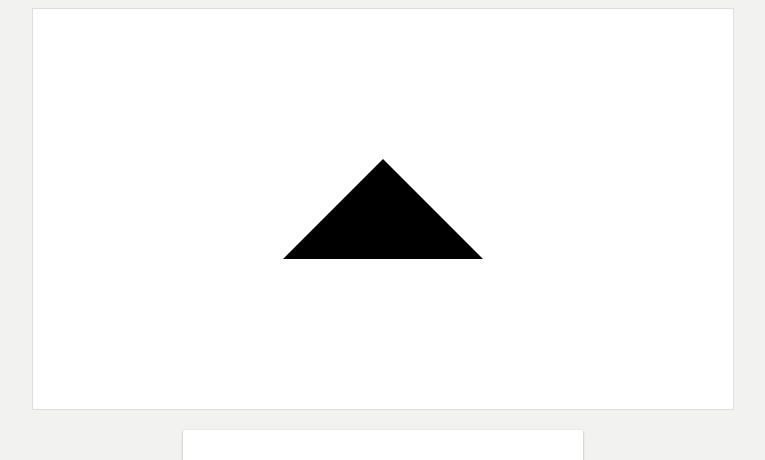
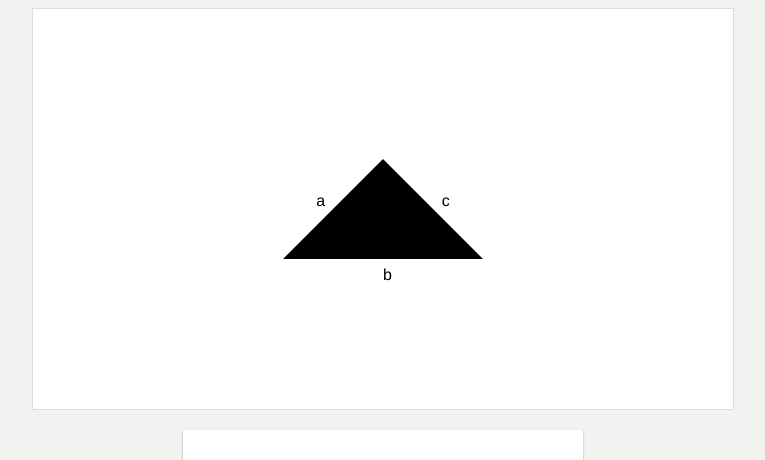
Before and after one commit to markdyousef/geometry-challenge, a React (Create React App) app: page / in a window 1280 px wide. Shown: the top 460 px of the page, without its empty margins (257-1022 px from the left). Built offline with nearby package versions, Linux system fonts and the light colour scheme.

Commit message:
added side labels to triangle viz

```diff
--- a/src/App.js
+++ b/src/App.js
@@ -34,18 +34,18 @@ class App extends Component {
   };
   componentDidMount() {
     const { sides } = this.state;
-    const borders = sidesToBorders(...Object.values(sides));
+    const borders = sidesToBorders(sides);
     this.changeType(sides);
     this.setState({ borders });
   }
   changeSide = side => {
     const newSides = { ...this.state.sides, ...side };
-    const borders = sidesToBorders(...Object.values(newSides));
+    const borders = sidesToBorders(newSides);
     this.changeType(newSides);
     this.setState({ sides: newSides, borders });
   };
   changeType = sides => {
-    const type = compareSides(...Object.values(sides));
+    const type = compareSides(sides);
     this.setState({ type });
   };
   render() {
--- a/src/components/Triangle.js
+++ b/src/components/Triangle.js
@@ -1,13 +1,12 @@
 import React from "react";
 import styled from "styled-components";
-import { bordersToSides, sidesToBorders } from "../lib/triangle-utils";
 
 const MAX_WIDTH = 700;
 const MAX_HEIGHT = 400;
 const TITLE_HEIGHT = 80;
-const SIDE_SCALE = 100;
+const SCALE = 100;
 
-const TriangleContainer = styled.div`
+const Box = styled.div`
   background: #fff;
   border: 1px solid #ddd;
   width: ${MAX_WIDTH}px;
@@ -16,6 +15,9 @@ const TriangleContainer = styled.div`
   align-items: center;
   justify-content: center;
   flex-direction: column;
+`;
+
+const TriangleContainer = styled.div`
   position: relative;
 `;
 
@@ -24,62 +26,92 @@ const Title = styled.h2`
   font-weight: 200;
 `;
 
-const Label = side => {
-  return (
-    <div>
-      <span>{side.name}</span>
-    </div>
-  );
-};
-
+const Label = styled.span`
+  position: absolute;
+`;
 const NoTriangle = styled.div``;
 
 // TODO: fix scale values
-const Triangle = styled.span`
+const Triangle = styled.div`
   width: 0;
   height: 0;
   ${props => `
     border-left: ${Math.min(
-      props.left * SIDE_SCALE,
+      props.left * SCALE,
       MAX_WIDTH / 2
     )}px solid transparent;
     border-bottom: ${Math.min(
-      props.height * SIDE_SCALE,
+      props.height * SCALE,
       MAX_HEIGHT - TITLE_HEIGHT
     )}px solid #000;
     border-right: ${Math.min(
-      props.right * SIDE_SCALE,
+      props.right * SCALE,
       MAX_WIDTH / 2
     )}px solid transparent;
   `};
 `;
 
 export default class extends React.PureComponent {
-  renderTriangle = () => {
+  renderLabels = () => {
+    const { borders } = this.props;
+    const aLabel = (
+      <Label
+        style={{
+          left: `${(borders.left * SCALE) / 3}px`,
+          top: `${(borders.height * SCALE) / 3}px`
+        }}
+        key="a_label"
+      >
+        a
+      </Label>
+    );
+
+    const cLabel = (
+      <Label
+        style={{
+          right: `${(borders.right * SCALE) / 3}px`,
+          top: `${(borders.height * SCALE) / 3}px`
+        }}
+        key="c_label"
+      >
+        c
+      </Label>
+    );
+
+    const bLabel = (
+      <Label
+        style={{
+          bottom: "-25px",
+          left: `${((borders.right + borders.left) * SCALE) / 2}px`
+        }}
+        key="b_label"
+      >
+        b
+      </Label>
+    );
+    return [aLabel, bLabel, cLabel];
+  };
+  renderTriangle = withLabels => {
     const { type, sides, borders } = this.props;
     // only display if all sides has a length > 0
-    const valid = Object.values(sides).filter(side => side <= 0).length === 0;
-    // const borders = sidesToBorders(...sides);
-    // console.log(borders);
-    // console.log(bordersToSides(...Object.values(sides)));
-
+    const valid =
+      Object.values(borders).filter(border => border > 0).length === 3;
     if (valid) {
-      // const labels = Object.entries(sides).map(side => (
-      //   <Label key={side[0]} name={side[0]} value={side[1]} />
-      // ));
-      return [
-        // labels,
-        // <Title key={`title_${type}`}>{type}</Title>,
-        <Triangle {...borders} key={`triangle_${type}`} />
-      ];
+      const labels = withLabels ? this.renderLabels() : null;
+      return (
+        <TriangleContainer>
+          {labels}
+          <Triangle {...borders} />
+        </TriangleContainer>
+      );
     }
     return (
       <NoTriangle>
-        <h5>Try to change the values below...</h5>
+        <h5>Invalid triangle...</h5>
       </NoTriangle>
     );
   };
   render() {
-    return <TriangleContainer>{this.renderTriangle()}</TriangleContainer>;
+    return <Box>{this.renderTriangle(true)}</Box>;
   }
 }
--- a/src/lib/triangle-utils.js
+++ b/src/lib/triangle-utils.js
@@ -14,7 +14,7 @@ const validate = (a, b, c) => {
   }
 };
 
-export const compareSides = (a = 1, b = 2, c = 3) => {
+export const compareSides = ({ a = 1, b = 2, c = 3 }) => {
   validate(a, b, c);
   // all sides are equal length - equilateral triangle
   if (a === b && a === c) {
@@ -30,7 +30,7 @@ export const compareSides = (a = 1, b = 2, c = 3) => {
   return types.ISOSCELES;
 };
 
-export const bordersToSides = (left, height, right) => {
+export const bordersToSides = ({ left, height, right }) => {
   // Pythagoras to calculate a & c
   const a = Math.sqrt(Math.pow(left, 2) + Math.pow(height, 2));
   const c = Math.sqrt(Math.pow(height, 2) + Math.pow(right, 2));
@@ -38,7 +38,7 @@ export const bordersToSides = (left, height, right) => {
 
   return { a, b, c };
 };
-export const sidesToBorders = (a = 1, b = 2, c = 3) => {
+export const sidesToBorders = ({ a = 1, b = 2, c = 3 }) => {
   // Heron's formula to calc area of triangle
   const p = (a + b + c) / 2;
   const area = Math.sqrt(p * (p - a) * (p - b) * (p - c));
@@ -49,8 +49,8 @@ export const sidesToBorders = (a = 1, b = 2, c = 3) => {
   const right = Math.sqrt(Math.pow(c, 2) - Math.pow(height, 2));
 
   return {
-    left: Math.round(left),
-    right: Math.round(right),
-    height: Math.round(height)
+    left: isNaN(left) ? 0 : Math.round(left),
+    right: isNaN(right) ? 0 : Math.round(right),
+    height: isNaN(height) ? 0 : Math.round(height)
   };
 };
```
Also changed, not shown: 1 other file (tests, documents, lock files or other folders).
